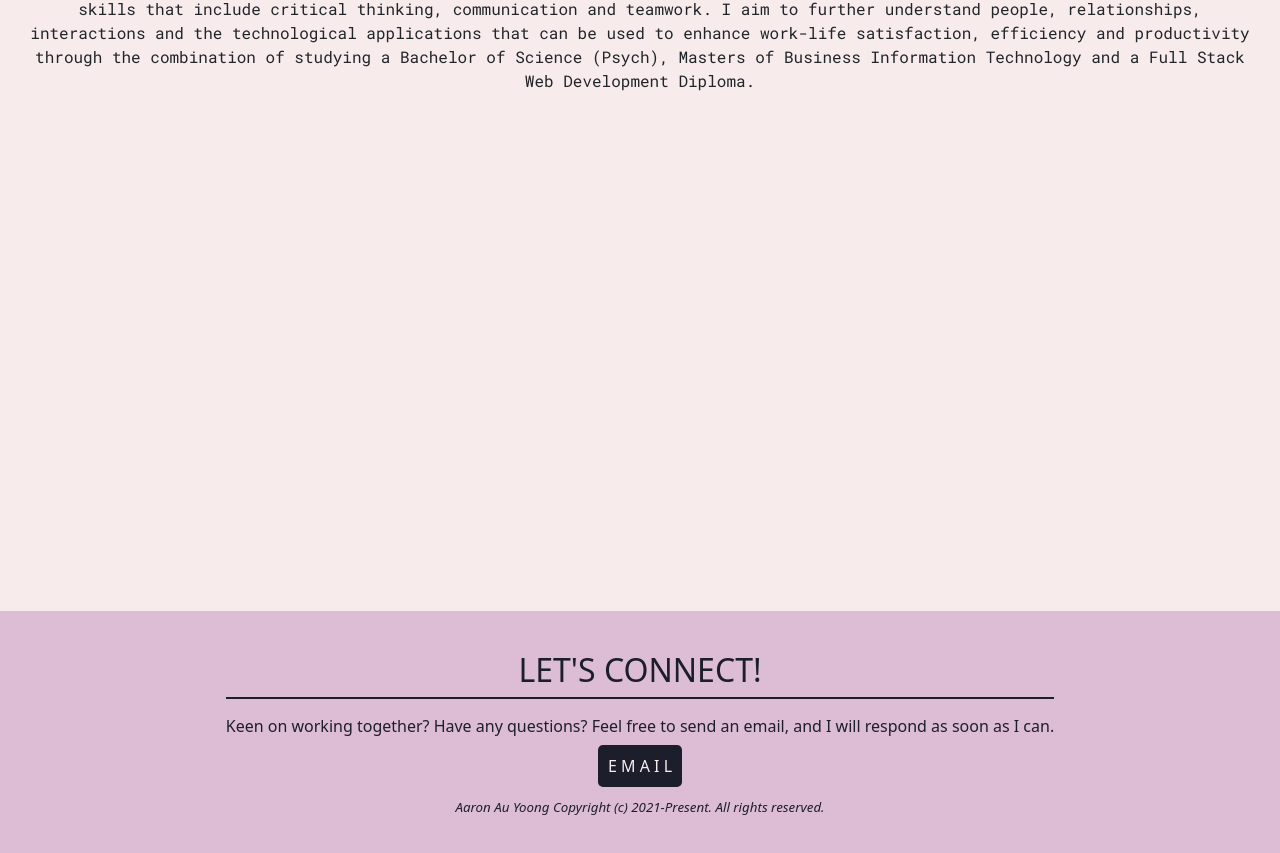
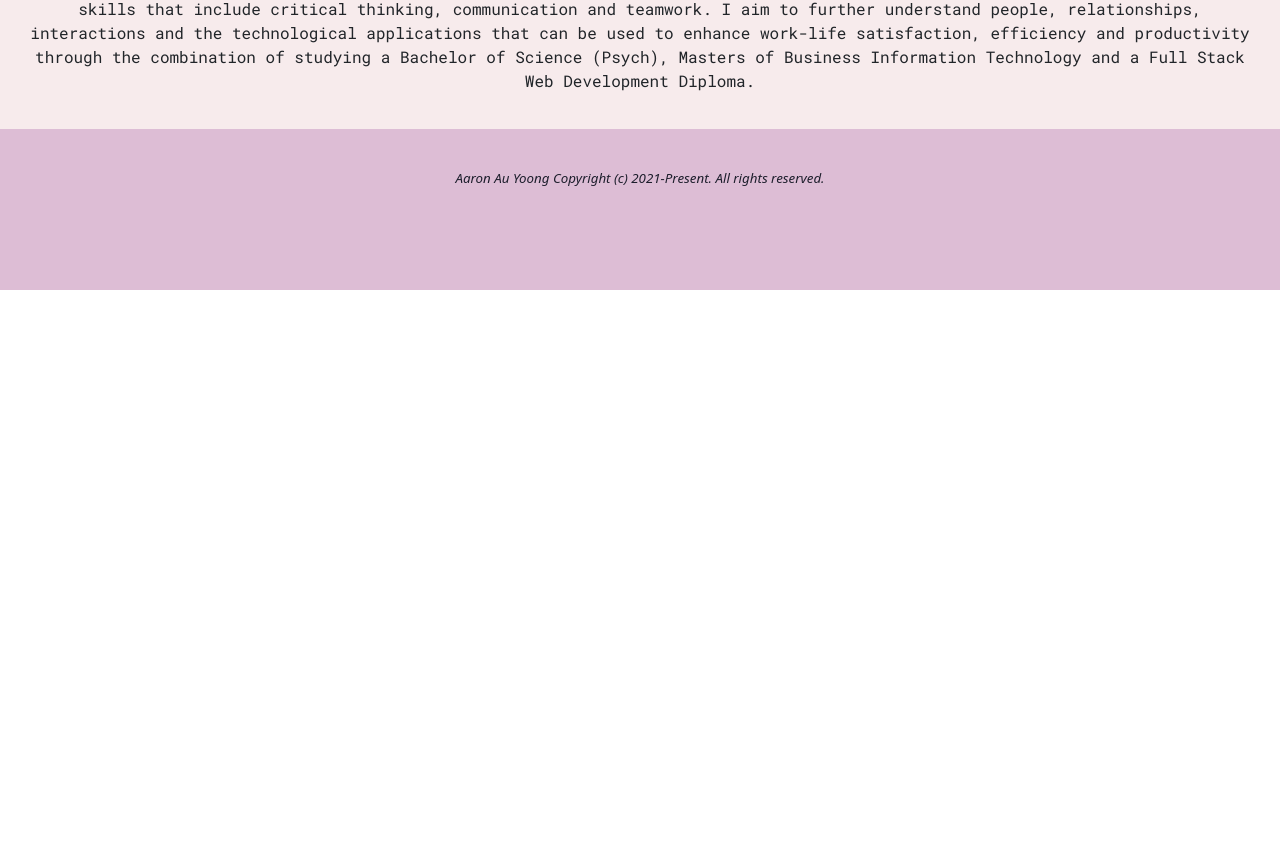
Before and after one commit to aaronauyoong/my-react-portfolio, a React (Create React App) app: page /about in a window 1280 px wide. Shown: the part 279-1132 px from the top of the page. After the commit the page ends 800 px from the top, so only its background shows below. Built offline with nearby package versions, Linux system fonts and the light colour scheme.

Commit message:
updated footer contents and styling

```diff
--- a/src/assets/styles/custom-styles.css
+++ b/src/assets/styles/custom-styles.css
@@ -13,7 +13,7 @@ main {
 	background: var(--lavender-blush);
 	padding: 20px;
 	animation: transitionIn 0.75s;
-	height: 100vh;
+	max-height: auto;
 	font-family: "Roboto Mono", monospace;
 }
 
@@ -31,6 +31,20 @@ main {
 
 a {
 	text-decoration: none;
+}
+
+i {
+	color: var(--raisin-black);
+}
+
+img {
+	max-width: 100%;
+	height: auto;
+}
+
+.react-portfolio {
+	display: flex;
+	flex-direction: column;
 }
 
 .landing-page {
@@ -107,6 +121,7 @@ a {
 	}
 }
 
+
 @media only screen and (max-width: 375px) {
 	.hello-world h2 {
 		font-size: 20px;
--- a/src/assets/styles/footer.css
+++ b/src/assets/styles/footer.css
@@ -11,8 +11,17 @@ h2, p, a {
     text-align: center;
 }
 
-a {
+/* a {
     color: var(--lavender-blush);
+    font-size: 20px;
+    margin: 30px;
+} */
+
+i {
+    color: var(--raisin-black);
+    font-size: 20px;
+    margin: 20px;
+    font-size: 30px;
 }
 
 .footer {
@@ -22,7 +31,7 @@ a {
     padding: 30px;
     text-align: center;
     justify-content: center;
-
+    margin-top: auto;
 }
 
 .footer-header {
@@ -37,18 +46,9 @@ a {
     margin: 5px;
 }
 
-.contact-btn {
-    background-color: var(--raisin-black);
-    color: var(--lavender-blush);
-    text-decoration: none;
-    border-radius: 5px;
-    margin: 10px;
-    padding: 10px;
-}
-
-.contact-btn:hover{
-    color: var(--lavender-blush);
-    cursor: pointer;
+.icon-links {
+    color: var(--raisin-black);
+    font-size: 30px;
 }
 
 .credits {
--- a/src/components/footer/Footer.js
+++ b/src/components/footer/Footer.js
@@ -6,15 +6,20 @@ function Footer() {
     return (
         <section class="footer">
             <div>
-                <div class="footer-header">
+                {/* <div class="footer-header">
                     <h2>LET'S CONNECT!</h2>
                 </div>
                 <div class="footer-content">
                     <p>Keen on working together? Have any questions? Feel free to send an email, and I will respond as soon as I can.</p>
                     <a href="mailto:auyoong.aaron@gmail.com" class="contact-btn">E M A I L</a>
-                </div>
+                </div> */}
                 <div class="credits">
                     <p>Aaron Au Yoong Copyright (c) 2021-Present. All rights reserved. </p>
+                </div>
+                <div class="icon-links">
+                    <a href="github.com/aaronauyoong"><i class="fab fa-github"></i></a>
+                    <a href="linkedin.com/aaronauyoong"><i class="fab fa-linkedin-in"></i></a>
+                    <a href="mailto:auyoong.aaron@gmail.com"><i class="fas fa-envelope-square"></i></a>
                 </div>
             </div>
         </section>
```
